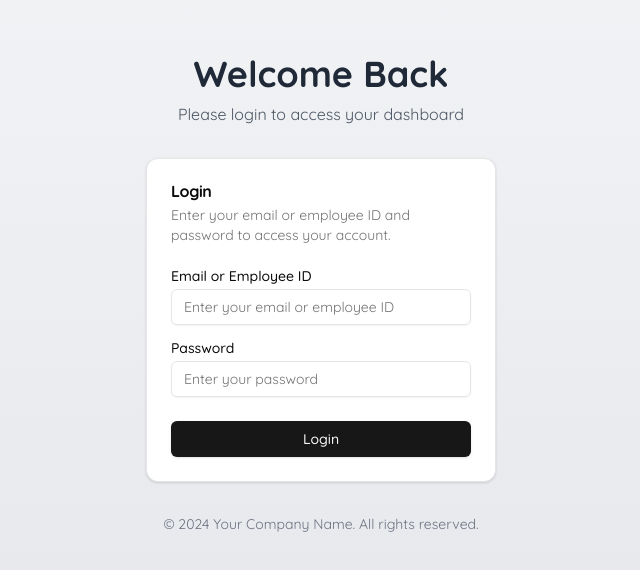
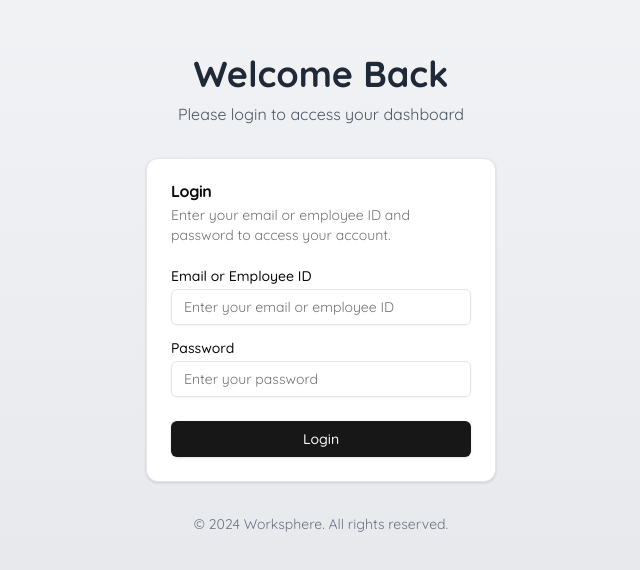
Before and after one commit to ismailgraphix/WorkSphere, a Next.js app: page / in a window 1280 px wide. Shown: the part 106-676 px from the top of the page, without its empty margins (319-959 px from the left). Built offline with nearby package versions, Linux system fonts and the light colour scheme.

Commit message:
another day of debugging

```diff
--- a/app/page.tsx
+++ b/app/page.tsx
@@ -20,7 +20,7 @@ export default function Home() {
         <LoginForm/>
       </main>
       <footer className="mt-8 text-center text-sm text-gray-500">
-        <p>&copy; 2024 Your Company Name. All rights reserved.</p>
+        <p>&copy; 2024 Worksphere. All rights reserved.</p>
       </footer>
     </div>
   )
--- a/package.json
+++ b/package.json
@@ -9,7 +9,7 @@
     "lint": "next lint"
   },
   "dependencies": {
-    "@auth/core": "^0.35.0",
+    "@auth/core": "^0.34.2",
     "@auth/prisma-adapter": "^2.5.0",
     "@fullcalendar/core": "^6.1.15",
     "@fullcalendar/daygrid": "^6.1.15",
```
Also changed, not shown: 1 other file (tests, documents, lock files or other folders).
